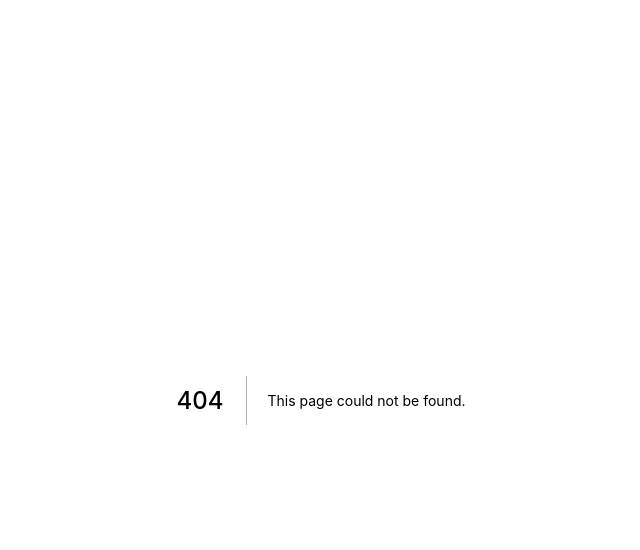
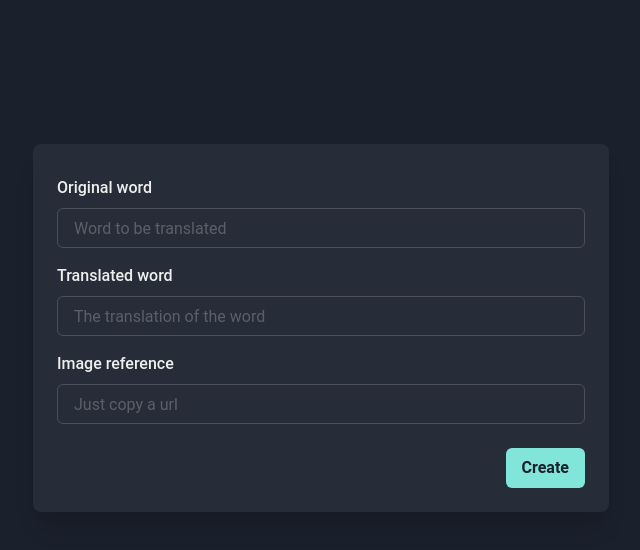
Before and after one commit to MisaelBeray/howmuchdoyouknow, a Next.js app: page /create-card in a window 1280 px wide. Before the commit this address had no page. Shown: the top 550 px of the page, without its empty margins (319-959 px from the left). Built offline with nearby package versions, Linux system fonts and the light colour scheme; no server answers.

Commit message:
feat(card): allows users to add a new card

```diff
--- a/components/Card/Guess.tsx
+++ b/components/Card/Guess.tsx
@@ -200,7 +200,7 @@ export default function Simple() {
 
               <Formik
                 initialValues={{ name: "" }}
-                onSubmit={(values, actions) => {
+                onSubmit={(values: any, actions: any) => {
                   handlerAnswer(cards[numberCard], values, cards.length);
                   setTimeout(() => {
                     setState("initial");
@@ -209,7 +209,7 @@ export default function Simple() {
                   }, 2000);
                 }}
               >
-                {(props) => (
+                {(props: any) => (
                   <Form>
                     <Field name="name" validate={validateName}>
                       {({ field, form }: any) => (
--- /dev/null
+++ b/pages/create-card.tsx
@@ -0,0 +1,193 @@
+import {
+  Stack,
+  FormControl,
+  Input,
+  Button,
+  Container,
+  Flex,
+  FormErrorMessage,
+  useColorModeValue,
+  FormLabel,
+  Box,
+} from "@chakra-ui/react";
+import { Field, Form, Formik } from "formik";
+import useWindowSize from "../utils/windowSize";
+import axios, { AxiosError } from "axios";
+import Router from "next/router";
+import { useToast } from "@chakra-ui/react";
+
+const api_set_card = process.env.NEXT_PUBLIC_API_ADD_CARD;
+const authorization_value = process.env.NEXT_PUBLIC_API_AUTHORIZATION_VALUE;
+
+export default function createCard() {
+  const size = useWindowSize();
+  const color = useColorModeValue("white", "whiteAlpha.100");
+
+  function validateOriginalWord(value: any) {
+    let error;
+
+    if(!value){
+      error = "Blank field is not allowed"
+    }
+
+    return error;
+  }
+
+  function validateTranslateWord(value: any) {
+    let error;
+
+    if(!value){
+      error = "Blank field is not allowed"
+    }
+
+    return error;
+  }
+
+  function validateImageReference(value: any) {
+    let error;
+
+    if(!value){
+      error = "Blank field is not allowed"
+    }
+
+    return error;
+  }
+
+  const toast = useToast();
+
+  return (
+    <Stack
+      spacing={{ base: 8, md: 14 }}
+      py={{ base: size.width > 475 ? 20 : 12, md: 36 }}
+    >
+      <Flex align={"center"} justify={"center"}>
+        <Container
+          maxW={size.width > 475 ? "xl" : "xs"}
+          bg={color}
+          boxShadow={"xl"}
+          rounded={"lg"}
+          p={6}
+        >
+          <Formik
+            initialValues={{
+              original_word: "",
+              translate_word: "",
+              image_reference: "",
+            }}
+            onSubmit={async (values: any, actions: any) => {
+              try {
+                const result = await axios.post(
+                  api_set_card || "",
+                  {
+                    image_reference: values.image_reference,
+                    original_word: values.original_word,
+                    translate_word: values.translate_word,
+                  },
+                  {
+                    headers: {
+                      "x-hasura-admin-secret": authorization_value,
+                    },
+                  }
+                );
+                toast({
+                  title: "Card created successfully",
+                  description: "Your card has been created successfully",
+                  status: "success",
+                  duration: 3000,
+                  isClosable: true,
+                });
+                Router.push("/");
+              } catch (error: any) {
+                if (error?.response?.data?.error.includes("duplicate")) {
+                  toast({
+                    title: "Oops! Something went wrong",
+                    description: "This card already exists",
+                    status: "error",
+                    duration: 3000,
+                    isClosable: true,
+                  });
+                }
+              }
+            }}
+          >
+            {(props: any) => (
+              <Form>
+                <Field name="original_word" validate={validateOriginalWord}>
+                  {({ field, form }: any) => (
+                    <FormControl
+                      isInvalid={
+                        form.errors.original_word && form.touched.original_word
+                      }
+                    >
+                      <Box py={2}>
+                        <FormLabel>Original word</FormLabel>
+                        <Input
+                          {...field}
+                          placeholder={"Word to be translated"}
+                        />
+                      </Box>
+
+                      <FormErrorMessage>
+                        {form.errors.original_word}
+                      </FormErrorMessage>
+                    </FormControl>
+                  )}
+                </Field>
+                <Field name="translate_word" validate={validateTranslateWord}>
+                  {({ field, form }: any) => (
+                    <FormControl
+                      isInvalid={
+                        form.errors.translate_word &&
+                        form.touched.translate_word
+                      }
+                    >
+                      <Box py={2}>
+                        <FormLabel>Translated word</FormLabel>
+                        <Input
+                          {...field}
+                          placeholder={"The translation of the word"}
+                        />
+                      </Box>
+                      <FormErrorMessage>
+                        {form.errors.translate_word}
+                      </FormErrorMessage>
+                    </FormControl>
+                  )}
+                </Field>
+                <Field name="image_reference" validate={validateImageReference}>
+                  {({ field, form }: any) => (
+                    <FormControl
+                      isInvalid={
+                        form.errors.image_reference &&
+                        form.touched.image_reference
+                      }
+                    >
+                      <Box py={2}>
+                        <FormLabel>Image reference</FormLabel>
+                        <Input {...field} placeholder={"Just copy a url"} />
+                      </Box>
+
+                      <FormErrorMessage>
+                        {form.errors.image_reference}
+                      </FormErrorMessage>
+                    </FormControl>
+                  )}
+                </Field>
+                <Flex align={"right"} justify={"right"}>
+                  <Button
+                    mt={4}
+                    colorScheme="teal"
+                    isLoading={props.isSubmitting}
+                    type="submit"
+                  >
+                    Create
+                  </Button>
+                </Flex>
+              </Form>
+            )}
+          </Formik>
+        </Container>
+      </Flex>
+    </Stack>
+  );
+}
--- a/pages/index.tsx
+++ b/pages/index.tsx
@@ -8,6 +8,7 @@ const Home: NextPage = (windowSize: any) => {
   return (
     <>
       <div>
+        <Header />
         <Guess />
       </div>
     </>
```
Also changed, not shown: components/Header.tsx (+12 -48 lines).
